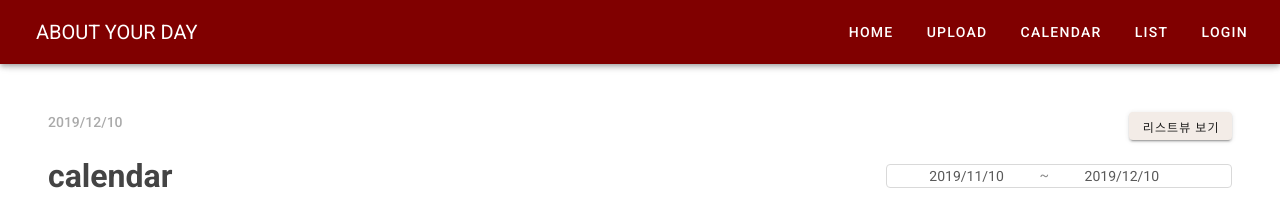
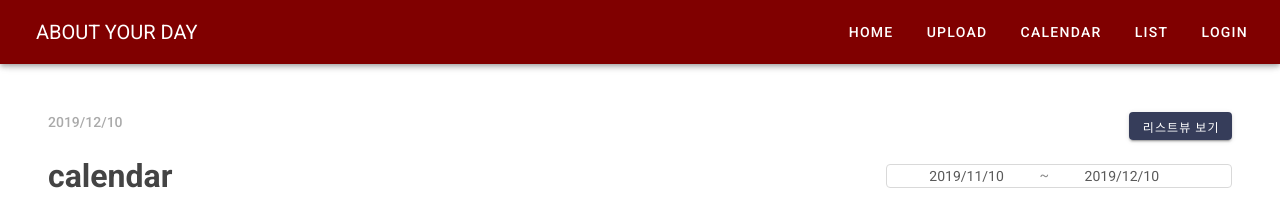
Before and after one commit to AboutYourDay/frontend, a Vue app: page /calendar in a window 1280 px wide. Shown: the top 202 px of the page. Built offline with nearby package versions, Linux system fonts and the light colour scheme; no server answers.

Commit message:
list view 수저

```diff
--- a/src/views/calendar/calendar.vue
+++ b/src/views/calendar/calendar.vue
@@ -3,7 +3,7 @@
     <div xs12 class="title-area">
       <v-flex style="color: #aaa; font-weight: 500;">{{moment(today).format('YYYY/MM/DD')}}</v-flex>
       <v-spacer></v-spacer>
-      <v-btn color="rgb(243,236,231)" small @click="moveListView">리스트뷰 보기</v-btn>
+      <v-btn color="rgba(33,40,73, 0.9)" dark small @click="moveListView">리스트뷰 보기</v-btn>
     </div>
     <v-layout class="filter-area" align-center my-3>
       <v-flex class="calender-title" style="font-size: 32px; font-weight: 600; color: #444;">calendar</v-flex>
--- a/src/views/list/list.ts
+++ b/src/views/list/list.ts
@@ -55,7 +55,7 @@ export default class List extends Vue {
     _.forEach(this.filter.emotions, emo => {
       emo.click = emo.value === val;
     });
-    val === 'all' ? this.ui.diaries = this.diaries : this.ui.diaries = _.filter(this.diaries, d => d.emotion === val);
+    val === '' ? this.ui.diaries = this.diaries : this.ui.diaries = _.filter(this.diaries, d => d.emotion === val);
 
     setTimeout(() => {
       this.bricksInstance.pack();
@@ -75,6 +75,7 @@ export default class List extends Vue {
       // this.diaries = (await DiaryApi.getAllDiaries()).result;
       const res = (await DiaryApi.getDiaryByPage(this.ui.pagination.page, this.ui.pagination.count)).result;
       if (res.length > 0) {
+        this.diaries = _(res).concat(this.diaries).sortBy(d => -d.createdAt).value();
         this.ui.diaries = _(res).concat(this.diaries).sortBy(d => -d.createdAt).value();
         this.ui.pagination.page += 1;
         process.nextTick(() => {
```
